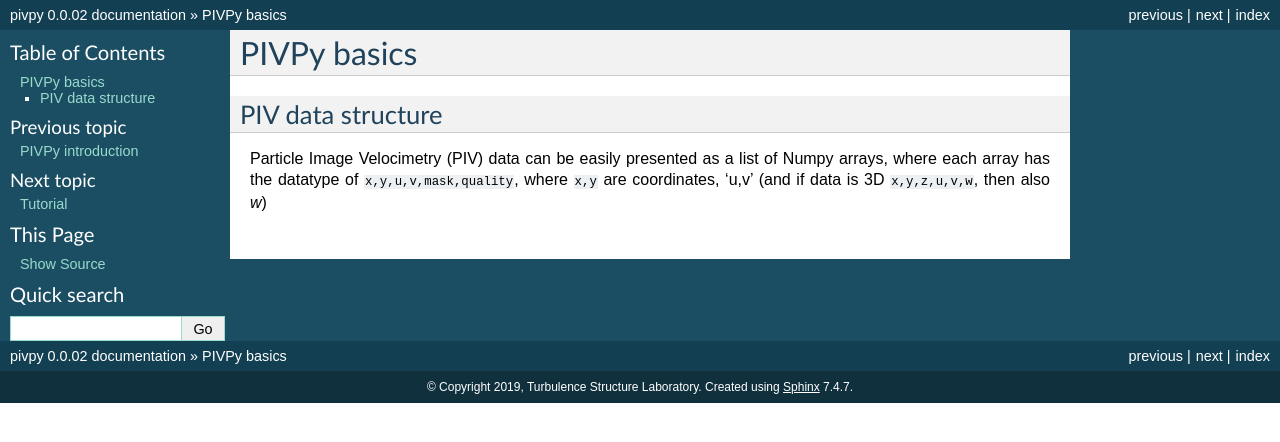
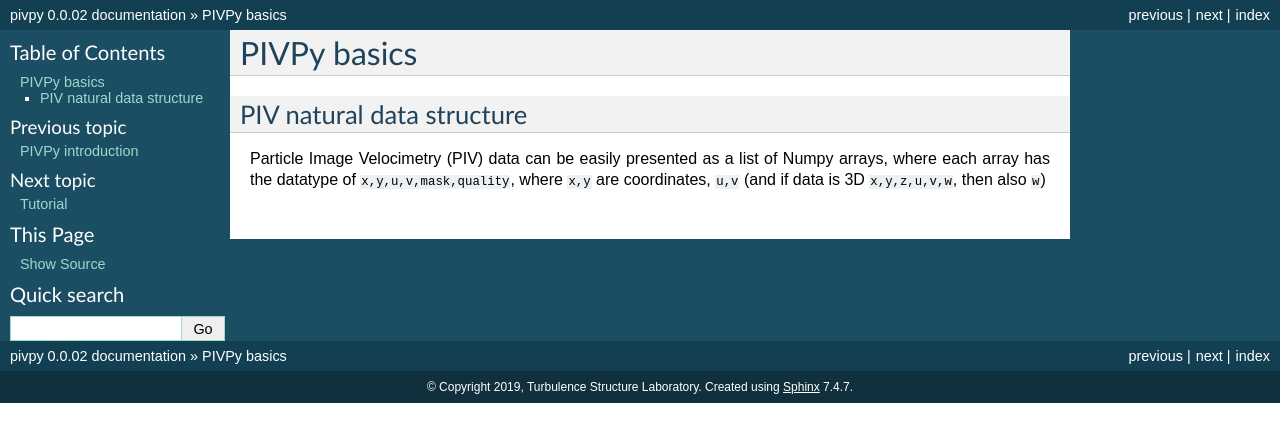
Before and after one commit to alexlib/pivpy, a Sphinx documentation site: the page built from docs/source/basics.md, in a window 1280 px wide. Shown: the top 442 px of the page. Built offline with Sphinx 7.4.7, drawn with Linux system fonts in a browser that asks for light colours; some of the changed lines change nothing that is shown.

Commit message:
Update basics.md, basics.rst, and 3 more files...

```diff
--- /dev/null
+++ b/docs/source/basics.md
@@ -0,0 +1,7 @@
+# PIVPy basics
+
+## PIV natural data structure
+
+Particle Image Velocimetry (PIV) data can be easily presented as a list of Numpy arrays,
+where each array has the datatype of `x,y,u,v,mask,quality`, where `x,y` are coordinates,
+`u,v` (and if data is 3D `x,y,z,u,v,w`, then also `w`)
--- a/docs/source/basics.rst
+++ /dev/null
@@ -1,11 +0,0 @@
-============
-PIVPy basics
-============
-
-------------------
-PIV data structure
-------------------
-
-Particle Image Velocimetry (PIV) data can be easily presented as a list of Numpy arrays,
-where each array has the datatype of ``x,y,u,v,mask,quality``, where ``x,y`` are coordinates,
-'u,v' (and if data is 3D ``x,y,z,u,v,w``, then also `w`)
--- a/docs/source/conf.py
+++ b/docs/source/conf.py
@@ -35,7 +35,7 @@ release = "0.0.02"
 # Add any Sphinx extension module names here, as strings. They can be
 # extensions coming with Sphinx (named 'sphinx.ext.*') or your custom
 # ones.
-extensions = ["sphinx.ext.autodoc", "sphinx.ext.mathjax"]
+extensions = ["sphinx.ext.autodoc", "sphinx.ext.mathjax", "recommonmark"]
 
 
 # Add any paths that contain templates here, relative to this directory.
--- a/docs/source/intro.rst
+++ b/docs/source/intro.rst
@@ -2,9 +2,9 @@
 PIVPy introduction
 =========================
 
-------------
+----------------------
 History and motivation
-------------
+----------------------
 
 
 Federic Moisy created wonderful package, called PIVMAT http://www.fast.u-psud.fr/pivmat/ which
```
